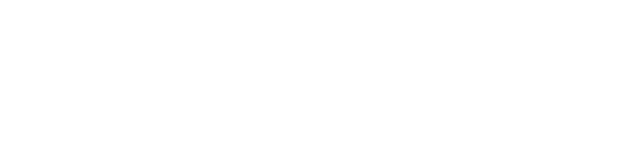
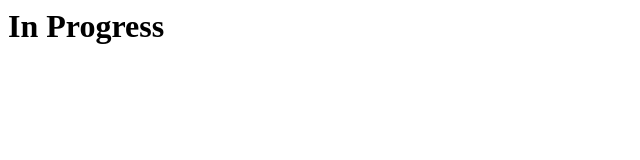
Before and after one commit to KulsoomKK/Website, a plain HTML site: page index.html in a window 1280 px wide. Shown: the whole page, without its empty margins (0-640 px from the left). Drawn offline with Linux system fonts and the light colour scheme.

Commit message:
new commit- checking

```diff
--- a/index.html
+++ b/index.html
@@ -1 +1 @@
-<h1></h1>
+<h1>In Progress</h1>
```
